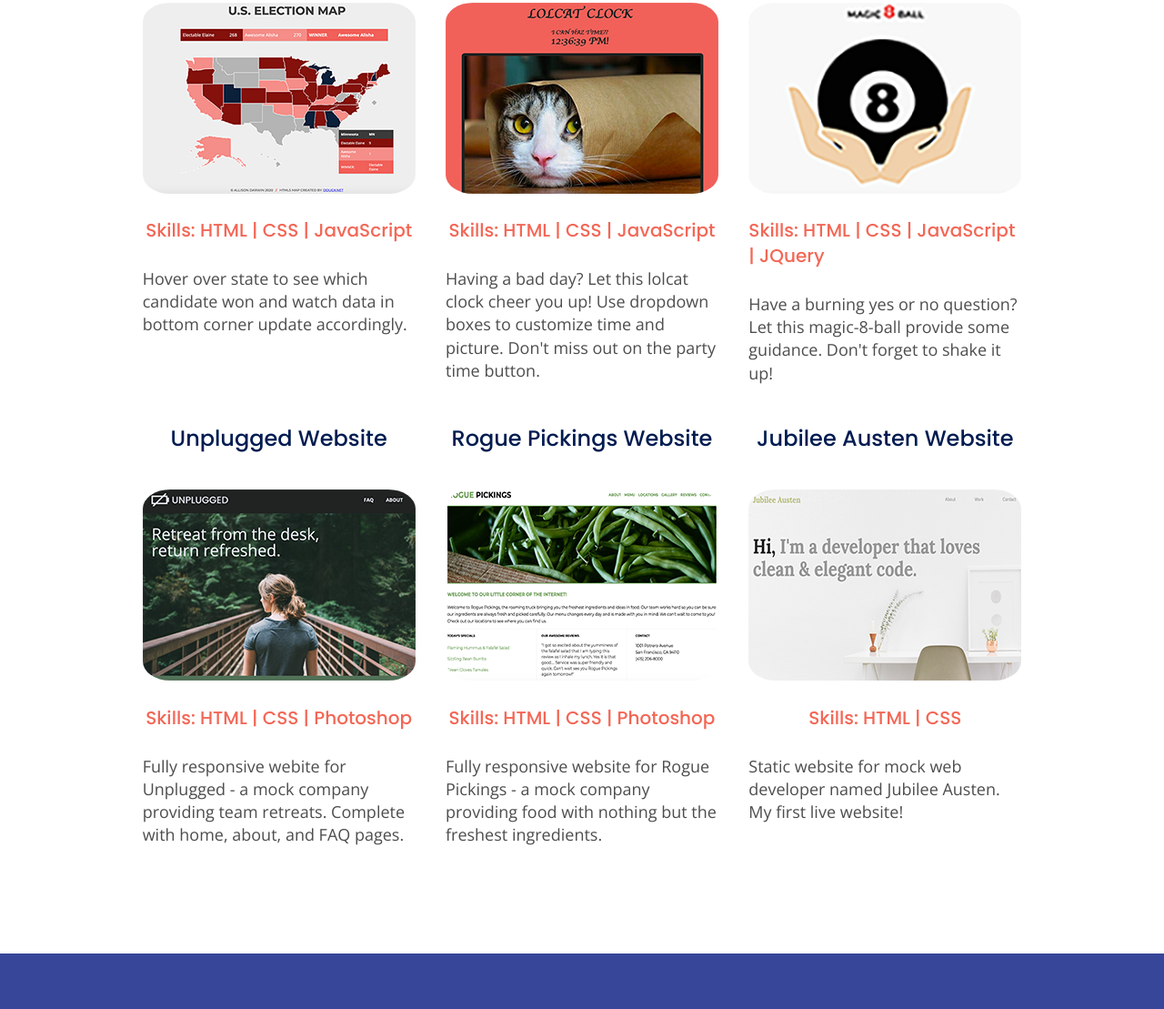
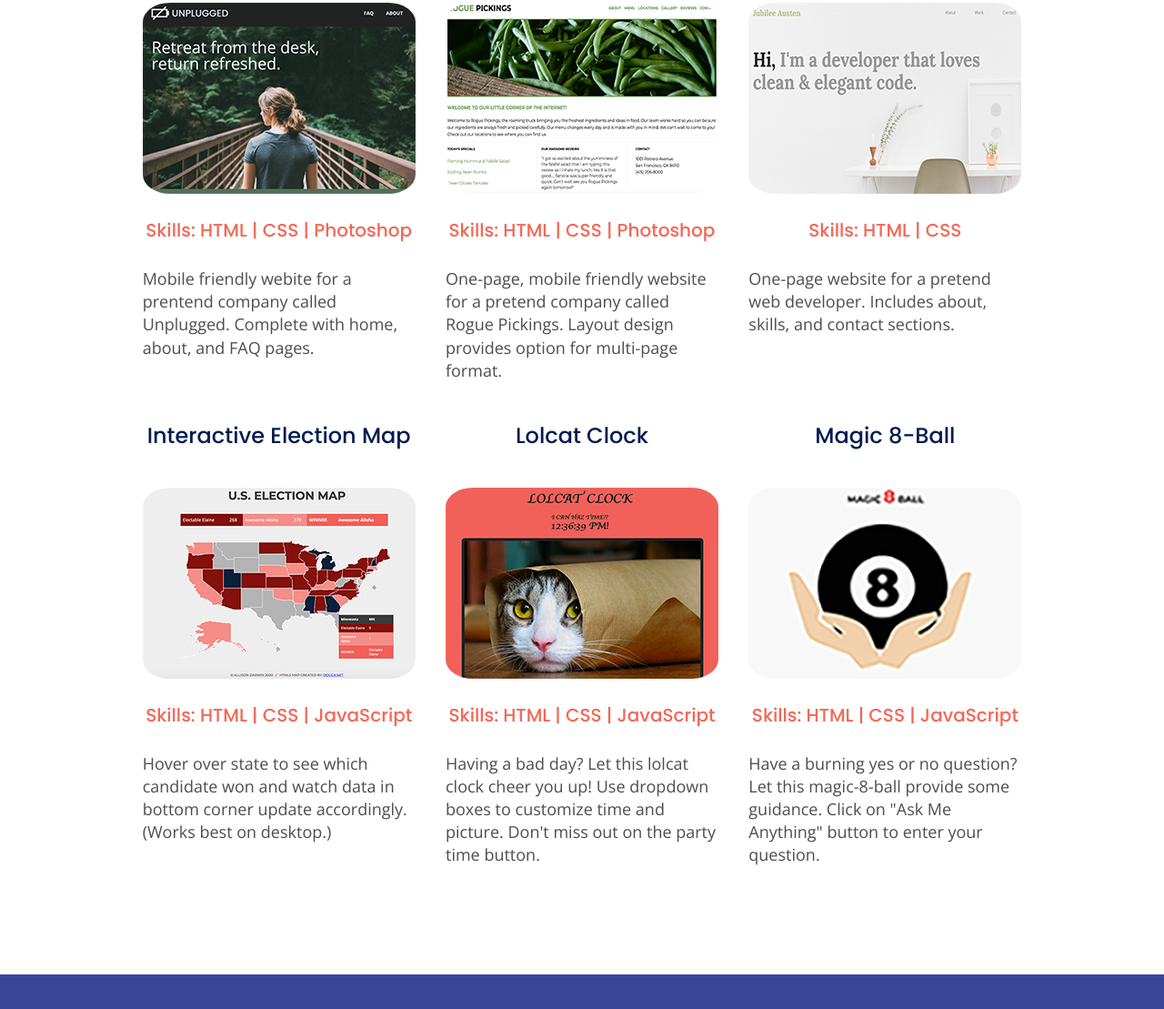
Before and after one commit to allisondarwin/portfolio, a plain HTML site: page index.html in a window 1280 px wide. Shown: the part 1056-2165 px from the top of the page at 91% size. Drawn offline with nearby package versions, Linux system fonts and the light colour scheme.

Commit message:
edits to project section of html

```diff
--- a/index.html
+++ b/index.html
@@ -58,12 +58,36 @@
         <h2>Recent Work</h2>
         <div class="project-items">
           <article>
+            <h3>Unplugged Website</h3>
+            <figure class="project-image">
+              <a href="unplugged/index.html" target="_blank"><img src="img/unplugged.png" alt="project thumbnail"></a>
+            </figure>
+            <h4>Skills: HTML | CSS | Photoshop</h4>
+            <p class="project-item-description">Mobile friendly webite for a prentend company called Unplugged. Complete with home, about, and FAQ pages.</p>
+          </article>
+          <article>
+            <h3>Rogue Pickings Website</h3>
+            <figure class="project-image">
+              <a href="rogue-pickings/index.html" target="_blank"><img src="img/rogue-pickings.png" alt="project-thumbnail"></a>
+            </figure>
+            <h4>Skills: HTML | CSS | Photoshop</h4>
+            <p class="project-item-description">One-page, mobile friendly website for a pretend company called Rogue Pickings. Layout design provides option for multi-page format.</p>
+          </article>
+          <article>
+            <h3>Jubilee Austen Website</h3>
+            <figure class="project-image">
+              <a href="jubilee-austen/index.html" target="_blank"><img src="img/jubilee-austen.png" alt="project-thumbnail"></a>
+            </figure>
+            <h4>Skills: HTML | CSS</h4>
+            <p class="project-item-description">One-page website for a pretend web developer. Includes about, skills, and contact sections.</p>
+          </article>
+          <article>
             <h3>Interactive Election Map</h3>
             <figure class="project-image">
               <a href="election-map/index.html" target="_blank"><img src=img/election-map.png alt="election map thumbnail"></a>
             </figure>
             <h4>Skills: HTML | CSS | JavaScript</h4>
-            <p class="project-item-description">Hover over state to see which candidate won and watch data in bottom corner update accordingly.</p>
+            <p class="project-item-description">Hover over state to see which candidate won and watch data in bottom corner update accordingly. (Works best on desktop.)</p>
           </article>
           <article>
             <h3>Lolcat Clock</h3>
@@ -78,32 +102,8 @@
             <figure class="project-image">
               <a href="magic-8-ball/index.html" target="_blank"><img src="img/magic-8-ball.png" alt="project thumbnail"></a>
             </figure>
-            <h4>Skills: HTML | CSS | JavaScript | JQuery</h4>
-            <p class="project-item-description">Have a burning yes or no question? Let this magic-8-ball provide some guidance. Don't forget to shake it up!</p>
-          </article>
-          <article>
-            <h3>Unplugged Website</h3>
-            <figure class="project-image">
-              <a href="unplugged/index.html" target="_blank"><img src="img/unplugged.png" alt="project thumbnail"></a>
-            </figure>
-            <h4>Skills: HTML | CSS | Photoshop</h4>
-            <p class="project-item-description">Fully responsive webite for Unplugged - a mock company providing team retreats. Complete with home, about, and FAQ pages.</p>
-          </article>
-          <article>
-            <h3>Rogue Pickings Website</h3>
-            <figure class="project-image">
-              <a href="rogue-pickings/index.html" target="_blank"><img src="img/rogue-pickings.png" alt="project-thumbnail"></a>
-            </figure>
-            <h4>Skills: HTML | CSS | Photoshop</h4>
-            <p class="project-item-description">Fully responsive website for Rogue Pickings - a mock company providing food with nothing  but the freshest ingredients.</p>
-          </article>
-          <article>
-            <h3>Jubilee Austen Website</h3>
-            <figure class="project-image">
-              <a href="jubilee-austen/index.html" target="_blank"><img src="img/jubilee-austen.png" alt="project-thumbnail"></a>
-            </figure>
-            <h4>Skills: HTML | CSS</h4>
-            <p class="project-item-description">Static website for mock web developer named Jubilee Austen. My first live website!</p>
+            <h4>Skills: HTML | CSS | JavaScript</h4>
+            <p class="project-item-description">Have a burning yes or no question? Let this magic-8-ball provide some guidance. Click on "Ask Me Anything" button to enter your question.</p>
           </article>
         </div>  <!--- end project items wrapper-->
       </div>   <!--- end project content wrapper-->
```
